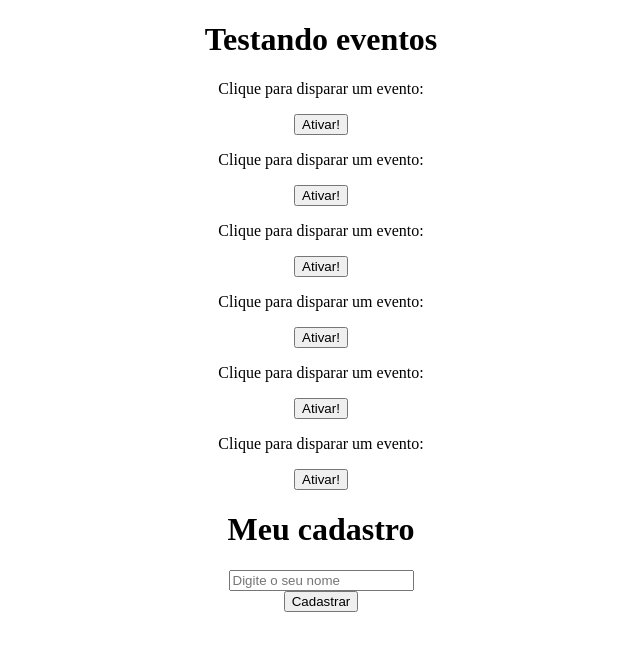
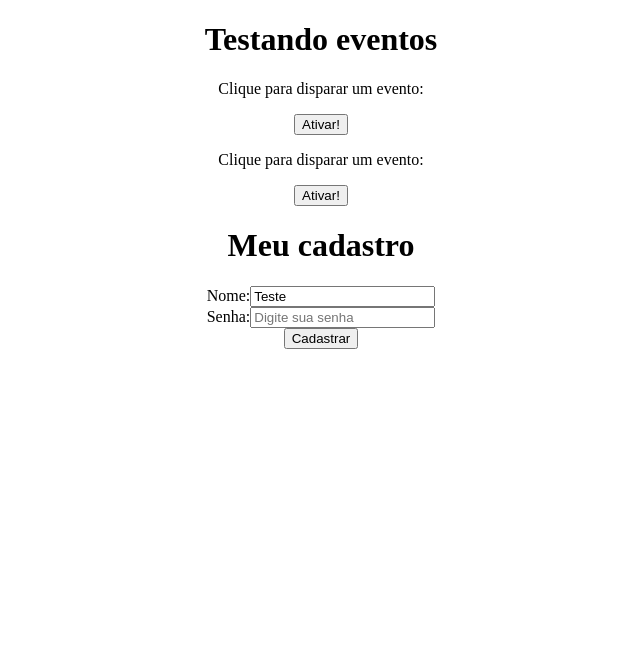
Before and after one commit to tonlopes21/novoprojetoreact, a React (Create React App) app: page / in a window 1280 px wide. Shown: the top 650 px of the page, without its empty margins (319-959 px from the left). Built offline with nearby package versions, Linux system fonts and the light colour scheme.

Commit message:
Formulário com pré-seleção na caixinha

```diff
--- a/src/App.js
+++ b/src/App.js
@@ -16,10 +16,7 @@
     <h1> Testando eventos</h1>
     <Evento numero="1"/>
     <Evento numero="2"/>
-    <Evento numero="3"/>
-    <Evento numero="4"/>
-    <Evento numero="5"/>
-    <Evento numero="6"/>
+
     <Form/>
 
 
--- a/src/Components/Form.js
+++ b/src/Components/Form.js
@@ -1,9 +1,18 @@
+import { useState } from 'react'
+
 function Form (){
     function cadastrarUsuario(e){
         e.preventDefault()
+        console.log(name)
         console.log(`Cadastrou o usuario`)
 
     }
+
+    const [name, setName] = useState(`Teste`)
+    //name = nome do tributo , o que irá resgatar
+    //setName = é o nome da manipulação que será atribuída ao name.
+    //useState(), dentro de "()"é o valor que se inicia quando o component for inicializado.
+
 
     return(
 
@@ -13,11 +22,30 @@
             </h1>
             <form onSubmit={cadastrarUsuario}>
                 <div>
-                    <input type="text" placeholder="Digite o seu nome"/>
+                    <label htmlFor="name" >Nome:</label>
+                    <input type="text"
+                    id="name"
+                    name="name"
+                    placeholder="Digite o seu nome"
+                    value={name}
+                    onChange={(e) => setName(e.target.value)}
+
+                    //Ao utilizar o onChange, fará com que qualquer alteração seja inserida no state.
+                    />
+
+                </div>
+                <div>
+                    <label htmlFor="password">Senha:</label>
+                    <input type="password"
+                     id="password"
+                     name="password"
+                     placeholder="Digite sua senha"/>
                 </div>
                 <div>
                     <input type="submit" value="Cadastrar" />
                 </div>
+
+
             </form>
 
 
```
